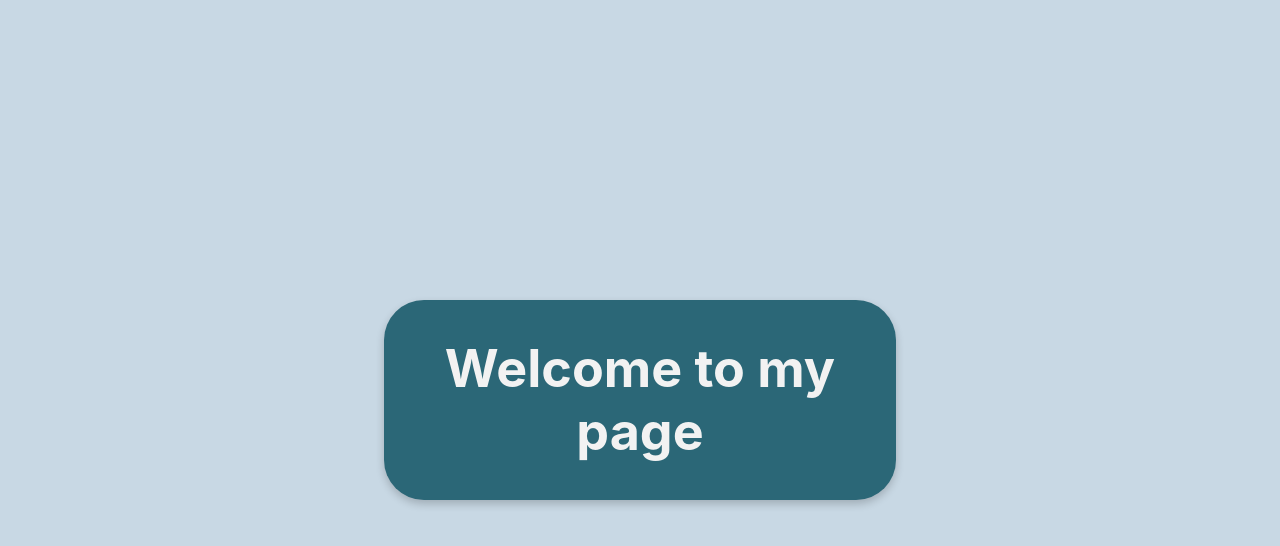
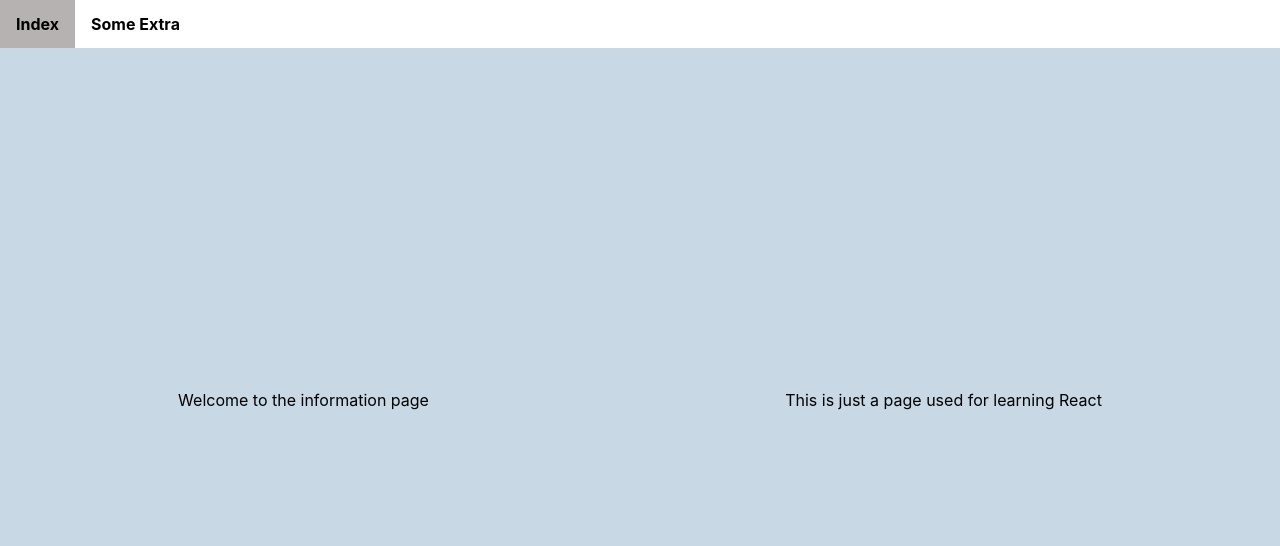
Before and after one commit to felisep/personal-website-react, a React (Create React App) app: page /infopage in a window 1280 px wide. Shown: the top 546 px of the page. Built offline with nearby package versions, Linux system fonts and the light colour scheme.

Commit message:
added navbar and fixed style for pages

```diff
--- a/package.json
+++ b/package.json
@@ -13,6 +13,7 @@
     "node-sass": "^7.0.1",
     "react": "^17.0.2",
     "react-dom": "^17.0.2",
+    "react-router-dom": "^6.2.2",
     "react-scripts": "5.0.0",
     "typescript": "^4.4.2",
     "web-vitals": "^2.1.0"
--- a/src/App.scss
+++ b/src/App.scss
@@ -1,5 +1,10 @@
+html, body{
+  margin: 0;
+  height: 100%;
+}
+
 .App {
-  text-align: center;
+  background-color: #c8d8e4;
 }
 
 .App-logo {
--- a/src/App.tsx
+++ b/src/App.tsx
@@ -1,12 +1,19 @@
-import WelcomeText from './Component/WelcomeText'
 import './App.scss';
+import { BrowserRouter as Router, Route, Routes } from "react-router-dom";
+import Navbar from './components/navbar'
+import InfoPage from './pages/info_page';
+import IndexPage from './pages/index';
 
 function App() {
   return (
     <div className="App">
-      <header className="App-header">
-        <WelcomeText></WelcomeText>
-      </header>
+      <Router>
+        <Navbar />
+          <Routes>
+            <Route path = '/' element = {<IndexPage />}/>
+            <Route path = '/infopage' element ={<InfoPage />}/>
+          </Routes>
+      </Router>
     </div>
   );
 }
--- a/src/Component/navbar.tsx
+++ /dev/null
@@ -1 +0,0 @@
-import React from 'react'
--- a/src/Component/WelcomeText.scss
+++ b/src/components/WelcomeText.scss
@@ -2,9 +2,11 @@
     /* Add shadows to create the "card" effect */
     box-shadow: 0 4px 8px 0 rgba(0,0,0,0.2);
     transition: 0.5s;
-    width: 40%;
     border-radius: 2.5rem;
     background-color: #2B6777;
+
+    text-align: center;
+    background-size: auto;
   }
 
 .container{
--- a/src/Component/WelcomeText.tsx
+++ b/src/components/WelcomeText.tsx
@@ -1,5 +1,5 @@
 import React from 'react'
-import '../Component/WelcomeText.scss'
+import './WelcomeText.scss'
 
 class WelcomeText extends React.Component {
 
--- /dev/null
+++ b/src/components/navbar.scss
@@ -0,0 +1,24 @@
+ul {
+    list-style-type: none;
+    margin: 0;
+    padding: 0;
+    overflow: hidden;
+    background-color: #ffffff;
+  }
+
+  li {
+    float: left;
+    font-weight: bold;
+  }
+
+  li a {
+    display: block;
+    color: black;
+    text-align: center;
+    padding: 14px 16px;
+    text-decoration: none;
+  }
+
+  li a:hover {
+    background-color: rgb(182, 178, 178);
+  }
--- /dev/null
+++ b/src/components/navbar.tsx
@@ -0,0 +1,26 @@
+import React from 'react';
+import './navbar.scss';
+
+import {
+  BrowserRouter as Router,
+  Routes,
+  Route,
+  Link
+} from "react-router-dom";
+
+const Navbar = () =>{
+  return (
+  <div>
+    <ul>
+      <li>
+        <Link to="/">Index</Link>
+      </li>
+      <li>
+        <Link to="/infopage">Some Extra</Link>
+      </li>
+    </ul>
+  </div>
+  );
+}
+
+export default Navbar;
--- /dev/null
+++ b/src/pages/index.scss
@@ -0,0 +1,14 @@
+html {
+    background-color: #c8d8e4;
+}
+
+.welcome_container{
+    display: flex;
+    align-items: center;
+    justify-content: center;
+
+    width: 100%;
+    top: 40px;
+    bottom: 40px;
+    position: absolute;
+}
--- /dev/null
+++ b/src/pages/index.tsx
@@ -0,0 +1,16 @@
+import React from 'react'
+import WelcomeText from '../components/WelcomeText'
+import './index.scss'
+
+class IndexPage extends React.Component {
+
+  render(){
+    return <div className="welcome_container">
+        <div>
+            <WelcomeText />
+        </div>
+    </div>
+  }
+}
+
+export default IndexPage;
--- /dev/null
+++ b/src/pages/info_page.scss
@@ -0,0 +1,11 @@
+.info_container{
+    display: flex;
+    align-items: center;
+    justify-content: space-around;
+    flex-wrap: wrap;
+
+    width: 100%;
+    top: 40px;
+    bottom: 40px;
+    position: absolute;
+}
--- /dev/null
+++ b/src/pages/info_page.tsx
@@ -0,0 +1,11 @@
+import './info_page.scss'
+
+const InfoPage = () =>{
+  return (
+    <div className='info_container'>
+      <p>Welcome to the information page</p>
+      <p>This is just a page used for learning React</p>
+    </div>
+  );
+}
+export default InfoPage;
```
Also changed, not shown: 1 other file (tests, documents, lock files or other folders).
